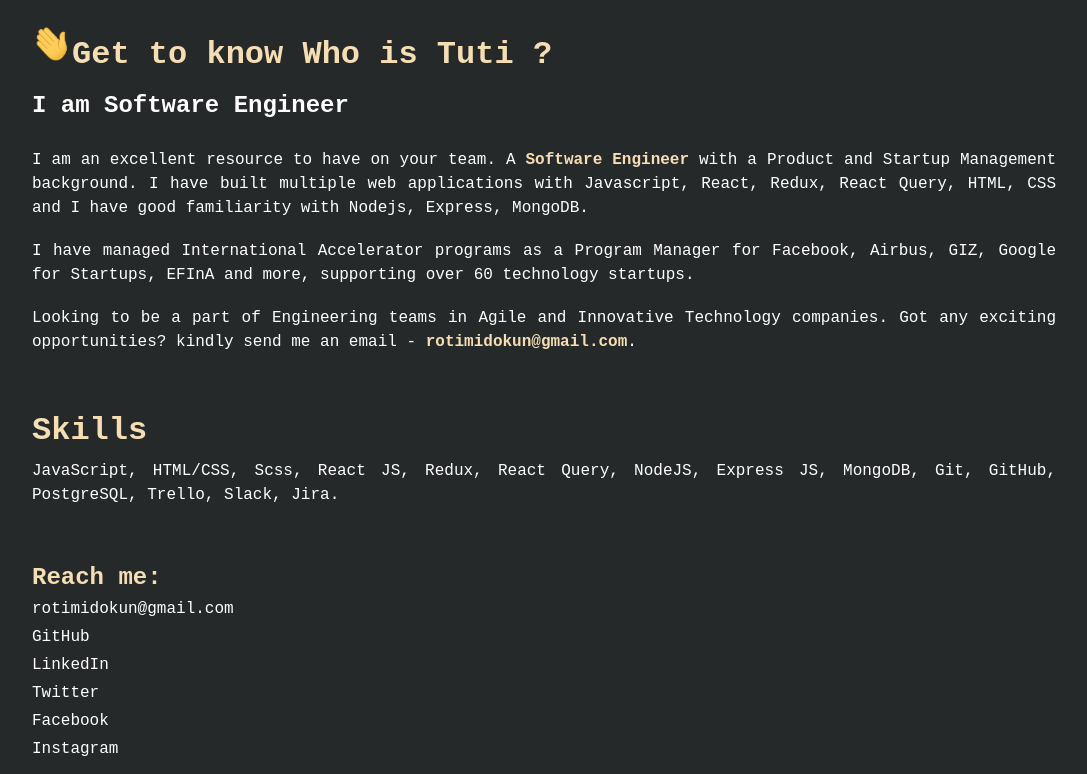
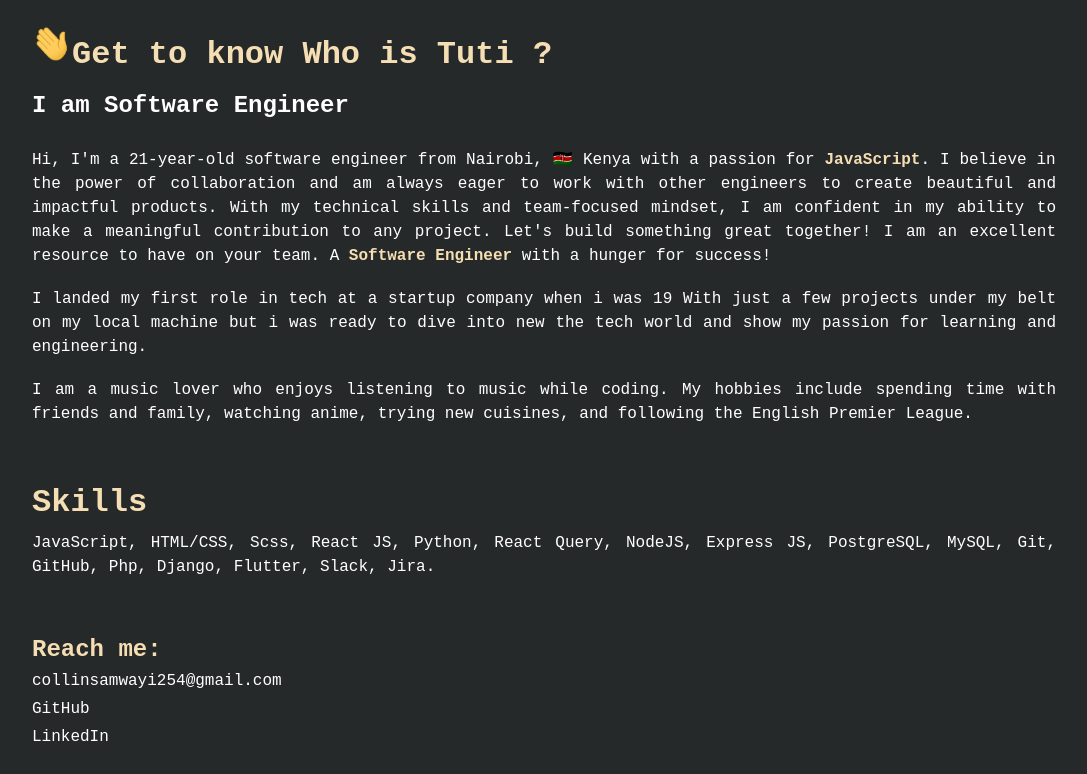
Before and after one commit to TUTI254/Portfolio, a React (Create React App) app: page / in a window 1280 px wide. Shown: the part 625-1399 px from the top of the page, without its empty margins (96-1183 px from the left). Built offline with nearby package versions, Linux system fonts and the light colour scheme.

Commit message:
chore(scope- app): refactor content

```diff
--- a/package.json
+++ b/package.json
@@ -1,4 +1,5 @@
 {
+  "homepage": "https://TUTI254.github.io/Portfolio/",
   "name": "portfolio",
   "version": "0.1.0",
   "private": true,
@@ -15,6 +16,8 @@
   "scripts": {
     "start": "react-scripts start",
     "build": "react-scripts build",
+    "predeploy": "npm run build",
+    "deploy": "gh-pages -d build",
     "test": "react-scripts test",
     "eject": "react-scripts eject"
   },
--- a/src/App.js
+++ b/src/App.js
@@ -1,3 +1,4 @@
+/* eslint-disable jsx-a11y/anchor-is-valid */
 import './App.css';
 import wave from "./assets/my.gif";
 import me from "./assets/about.jpeg";
@@ -17,7 +18,8 @@ function App() {
                 <ul className="topNavigationContainer">
                     <li className="nav-list"><a href="#aboutContainer">About</a></li>
                     <li className="nav-list"><a id="portfolio"
-                            href="https://drive.google.com/file/d/1p5lglyXfWrG1Uqr05wnehktV4tdz4xCH/view?usp=sharing"
+                            // eslint-disable-next-line no-script-url
+                            href="javascript:alert('Portfolio coming soon!')"
                             target="blank">Resume</a>
                     </li>
                     <li className="nav-list"><a id="contact" href="#contactContainer">Contact</a></li>
@@ -39,18 +41,12 @@ function App() {
 
         <h4>I am Software Engineer
         </h4>
+        <p>Hi, I'm a 21-year-old software engineer from Nairobi, 🇰🇪 Kenya with a passion for <span className="sp">JavaScript</span>. I believe in the power of collaboration and am always eager to work with other engineers to create beautiful and impactful products. With my technical skills and team-focused mindset, I am confident in my ability to make a meaningful contribution to any project. Let's build something great together!  I am an excellent resource to have on your team. A <span className="sp">Software Engineer</span> with a hunger for success!</p>
 
-        <p>I am an excellent resource to have on your team. A <span className="sp">Software
-                Engineer</span> with a Product and Startup Management background. I have built multiple web applications with Javascript, React, Redux, React Query, HTML, CSS and I have good familiarity
-                with Nodejs, Express, MongoDB. </p>
-
-        <p>I have managed International Accelerator programs as a Program Manager for Facebook, Airbus, GIZ, Google for Startups,
-        EFInA and more, supporting over 60 technology startups.
+        <p>I landed my first role in tech at a startup company when i was 19 With just  a few projects under my belt on my local machine but i was ready to dive into new the tech world and show my passion for learning and engineering.
         </p>
 
-        <p>Looking to be a part of Engineering teams in Agile and Innovative Technology companies. Got any exciting
-            opportunities?
-            kindly send me an email - <span className="sp">rotimidokun@gmail.com</span>.
+        <p>I am a music lover who enjoys listening to music while coding. My hobbies include spending time with friends and family, watching anime, trying new cuisines, and following the English Premier League.
         </p>
 
     </section>
@@ -60,9 +56,9 @@ function App() {
 
         <p>
             JavaScript, HTML/CSS, Scss, React JS,
-            Redux, React Query, NodeJS, Express JS,
-            MongoDB, Git,
-            GitHub, PostgreSQL, Trello, Slack, Jira.
+            Python, React Query, NodeJS, Express JS,
+            PostgreSQL, MySQL, Git,
+            GitHub, Php, Django, Flutter, Slack, Jira.
         </p>
 
 
@@ -76,15 +72,11 @@ function App() {
 
         <ul className="contactNavContainer">
 
-            <li className="contactNav"><a href="mailto:rotimidokun@gmail.com"> rotimidokun@gmail.com </a></li>
-            <li className="contactNav"><a href="https://github.com/rotimidokun" target="blank"> GitHub
+            <li className="contactNav"><a href="collinsamwayi254@gmail.com"> collinsamwayi254@gmail.com </a></li>
+            <li className="contactNav"><a href="https://github.com/TUTI254" target="blank"> GitHub
                 </a></li>
-            <li className="contactNav"><a href="https://www.linkedin.com/in/tosin-rotimidokun/" target="blank"> LinkedIn
+            <li className="contactNav"><a href="https://www.linkedin.com/in/collins-amwayi-578a96226/" target="blank"> LinkedIn
                 </a></li>
-            <li className="contactNav"><a href="https://twitter.com/rotimidokun" target="blank"> Twitter </a></li>
-            <li className="contactNav"><a href="https://web.facebook.com/Tdoks" target="blank"> Facebook </a></li>
-            <li className="contactNav"><a href="https://www.instagram.com/rotimidokun/" target="blank"> Instagram</a>
-            </li>
 
         </ul>
 
```
